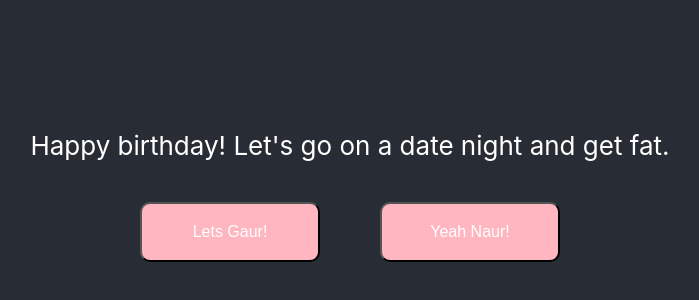
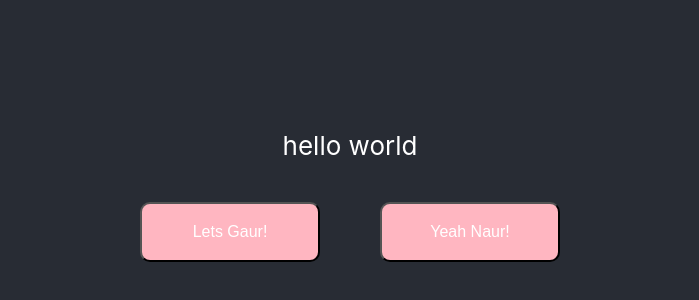
Before and after one commit to Tamsos6/birthday-app, a React (Create React App) app in the folder birthday-app/: page / in a window 1280 px wide. Shown: the part 210-510 px from the top of the page, without its empty margins (290-989 px from the left). Built offline with nearby package versions, Linux system fonts and the light colour scheme.

Commit message:
updated transition

```diff
--- a/birthday-app/src/App.css
+++ b/birthday-app/src/App.css
@@ -27,4 +27,6 @@
   height: 60px;
   margin-right: 30px;
   margin-left: 30px;
+  transition: ease;
+  transition-duration: 0.5s;
 }
--- a/birthday-app/src/home.tsx
+++ b/birthday-app/src/home.tsx
@@ -16,13 +16,14 @@ const Home: React.FC = () => {
     <div className="App">
       <header className="App-header">
         <p>
-          Happy birthday! Let's go on a date night and get fat.
+          hello world
         </p>
         <div className ="button-container">
           <button className="button">Lets Gaur!</button>
           <button className="button"
             onMouseOver={handleHover}
-            style={{ top: `${buttonPosition.top}px`, left: `${buttonPosition.left}px`, transition : 'transform 5s ease', position : 'relative'}}
+            onClick={handleHover}
+            style={{ top: `${buttonPosition.top}px`, left: `${buttonPosition.left}px`, position : 'relative'}}
             >
               Yeah Naur!
           </button>
```
